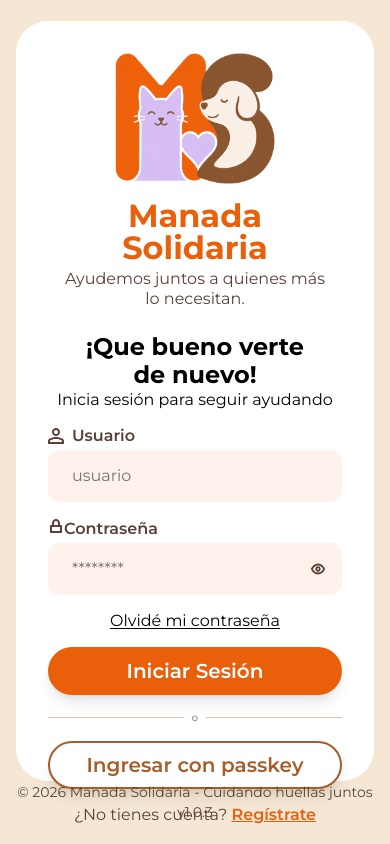
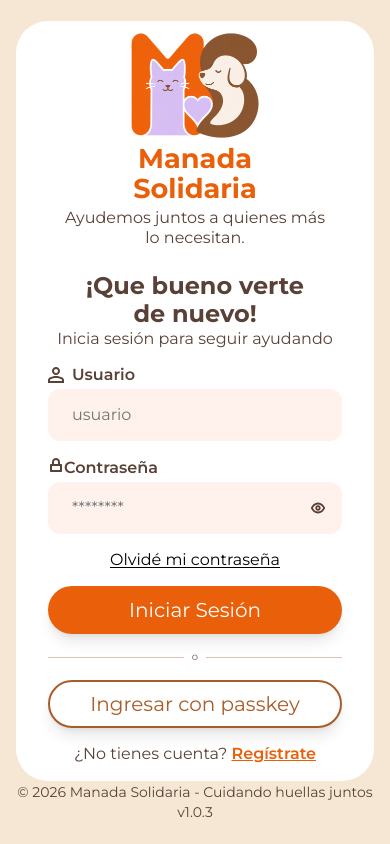
Before and after one commit to Equipo-Nexo/manada-solidaria-frontend, a React (Vite) app: page /login in a window 390 px wide. Built offline with nearby package versions, Linux system fonts and the light colour scheme; no server answers.

Commit message:
[REF][MS-185]: add mobile responsive

```diff
--- a/src/auth/pages/login/Login.styles.ts
+++ b/src/auth/pages/login/Login.styles.ts
@@ -2,19 +2,30 @@ import styled from 'styled-components'
 
 export const LoginPanel = styled.section`
   width: 100%;
-  height: 100vh;
+  min-height: 100vh;
+  min-height: 100dvh;
   display: flex;
   flex-direction: column;
   justify-content: center;
   align-items: center;
   background: ${({ theme }) => theme.colors.neutral};
-  padding: 0px 16px;
+  padding: max(0px, env(safe-area-inset-top)) 16px max(0px, env(safe-area-inset-bottom));
+  overflow-y: auto;
+
+  @media (max-width: 767px) and (max-height: 750px) {
+    justify-content: flex-start;
+    padding-top: max(8px, env(safe-area-inset-top));
+  }
+
+  @media (max-width: 767px) and (max-height: 650px) {
+    padding-top: max(4px, env(safe-area-inset-top));
+  }
 `
 
 export const LoginContainer = styled.div`
   background: ${({ theme }) => theme.colors.background};
   border-radius: 32px;
-  height: min(90%, 900px);
+  min-height: min(90dvh, 900px);
   width: min(100%, 500px);
   display: flex;
   flex-direction: column;
@@ -23,15 +34,27 @@ export const LoginContainer = styled.div`
 `
 
 export const FooterContainer = styled.div`
-  height: max(5%);
+  flex: 0 0 auto;
+  min-height: 5dvh;
   display: flex;
   flex-direction: column;
   justify-content: center;
   align-items: center;
+
+  @media (max-width: 767px) and (max-height: 750px) {
+    min-height: 32px;
+  }
+
+  @media (max-width: 767px) and (max-height: 670px) {
+    min-height: 28px;
+  }
 `
 
 export const FooterText = styled.p`
-
+  @media (max-width: 767px) and (max-height: 650px) {
+    font-size: 0.625rem;
+    line-height: 1.2;
+  }
 `
 
 
@@ -39,17 +62,58 @@ export const AppLogo = styled.img`
   margin-top: 2rem;
   width: 10rem;
   height: auto;
+
+  @media (max-width: 767px) and (max-height: 850px) {
+    width: 8rem;
+    margin-top: 0.75rem;
+  }
+
+  @media (max-width: 767px) and (max-height: 750px) {
+    width: 6rem;
+    margin-top: 0.75rem;
+  }
+
+  @media (max-width: 767px) and (max-height: 650px) {
+    width: 4.5rem;
+    margin-top: 0.5rem;
+  }
 `;
 
 export const AppTitle = styled.h1`
   color: ${({ theme }) => theme.colors.brand};
   font-size: ${({ theme }) => theme.fontSizes.title};
   margin-top: 1rem;
+
+  @media (max-width: 767px) and (max-height: 850px) {
+    margin-top: 0.375rem;
+    font-size: 1.7rem;
+    line-height: 1.1;
+  }
+
+  @media (max-width: 767px) and (max-height: 750px) {
+    margin-top: 0.375rem;
+    font-size: 1.5rem;
+    line-height: 1.1;
+  }
+
+  @media (max-width: 767px) and (max-height: 650px) {
+    display: none;
+  }
 `
 
 export const AppDescription = styled.p`
   font-size: ${({ theme }) => theme.fontSizes.normal};
   margin-top: 5px;
+
+  @media (max-width: 767px) and (max-height: 750px) {
+    margin-top: 2px;
+    font-size: 0.875rem;
+    line-height: 1.2;
+  }
+
+  @media (max-width: 767px) and (max-height: 670px) {
+    display: none;
+  }
 `
 
 export const TitlesContainer = styled.div`
@@ -57,18 +121,45 @@ export const TitlesContainer = styled.div`
   display: flex;
   flex-direction: column;
   gap: 1px;
+
+  @media (max-width: 767px) and (max-height: 750px) {
+    margin-top: 0.625rem;
+  }
+
+  @media (max-width: 767px) and (max-height: 670px) {
+    margin-top: 0.375rem;
+  }
 `
 
 export const WelcomeTitle = styled.h2`
   font-size: ${({theme}) => theme.fontSizes.subtitle};
   font-weight: ${({theme}) => theme.fontWeights.bold};
   color: ${({theme}) => theme.colors.black}
+
+  @media (max-width: 767px) and (max-height: 750px) {
+    font-size: 1.25rem;
+    line-height: 1.15;
+  }
+
+  @media (max-width: 767px) and (max-height: 650px) {
+    font-size: 1.125rem;
+    line-height: 1.1;
+  }
 `
 
 export const WelcomeSubtitle = styled.p`
   font-size: ${({theme}) => theme.fontSizes.normal};
   font-weight: ${({theme}) => theme.fontWeights.regular};
   color: ${({theme}) => theme.colors.black}
+
+  @media (max-width: 767px) and (max-height: 750px) {
+    font-size: 0.875rem;
+    line-height: 1.2;
+  }
+
+  @media (max-width: 767px) and (max-height: 650px) {
+    font-size: 0.75rem;
+  }
 `
 
 export const Form = styled.form`
@@ -85,12 +176,30 @@ export const Form = styled.form`
   @media (min-width: 1024px) {
     padding: 0 5rem;
   }
+
+  @media (max-width: 767px) and (max-height: 750px) {
+    margin-top: 0.625rem;
+  }
+
+  @media (max-width: 767px) and (max-height: 650px) {
+    margin-top: 0.375rem;
+    padding-right: 1.5rem;
+    padding-left: 1.5rem;
+  }
 `
 export const FormFields = styled.div`
   display: flex;
   flex-direction: column;
   gap: 1rem;
   width: 100%;
+
+  @media (max-width: 767px) and (max-height: 750px) {
+    gap: 0.625rem;
+  }
+
+  @media (max-width: 767px) and (max-height: 650px) {
+    gap: 0.375rem;
+  }
 `
 
 export const Field = styled.div`
@@ -99,6 +208,10 @@ export const Field = styled.div`
   align-items: start;
   width: 100%;
   gap: 4px;
+
+  @media (max-width: 767px) and (max-height: 650px) {
+    gap: 2px;
+  }
 `
 
 export const FieldLabelContainer = styled.div`
@@ -121,6 +234,16 @@ export const Input = styled.input<{ $hasError?: boolean }>`
   background: ${({theme}) => theme.colors.soft};
   border: none;
   border-radius: 12px;
+
+  @media (max-width: 767px) and (max-height: 750px) {
+    padding-top: 0.75rem;
+    padding-bottom: 0.75rem;
+  }
+
+  @media (max-width: 767px) and (max-height: 650px) {
+    min-height: 44px;
+    padding: 0.625rem 1.25rem;
+  }
 `
 
 export const PasswordInputWrapper = styled.div`
@@ -225,6 +348,15 @@ export const LoginButton = styled.button`
   color: ${({ theme }) => theme.colors.white};
   font-size: 1.25rem;
   font-weight: ${({ theme }) => theme.fontWeights.semibold}
+
+  @media (max-width: 767px) and (max-height: 750px) {
+    height: 2.75rem;
+    font-size: 1rem;
+  }
+
+  @media (max-width: 767px) and (max-height: 670px) {
+    max-height: 32px;
+  }
 `
 
 export const LoginDivider = styled.div`
@@ -264,16 +396,32 @@ export const PasskeyButton = styled(LoginButton)`
 
 export const RegisterTextContainer = styled.div`
   margin-top: 1rem;
+
+  @media (max-width: 767px) and (max-height: 750px) {
+    margin-top: 0.625rem;
+  }
+
+  @media (max-width: 767px) and (max-height: 650px) {
+    margin-top: 0.375rem;
+  }
 `
 
 export const RegisterText = styled.p`
   color: ${({ theme }) => theme.colors.darkColor};
   font-weight: ${({ theme }) => theme.fontWeights.regular};
   font-size: ${({ theme }) => theme.fontSizes.normal};
+
+  @media (max-width: 767px) and (max-height: 650px) {
+    font-size: 0.875rem;
+  }
 `
 
 export const RegisterLink = styled.a`
   color: ${({ theme }) => theme.colors.brand};
   font-weight: ${({ theme }) => theme.fontWeights.semibold};
   font-size: ${({ theme }) => theme.fontSizes.normal};
+
+  @media (max-width: 767px) and (max-height: 650px) {
+    font-size: 0.875rem;
+  }
 `
```
